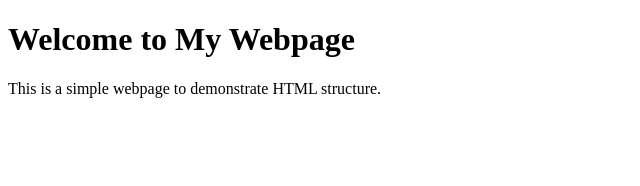
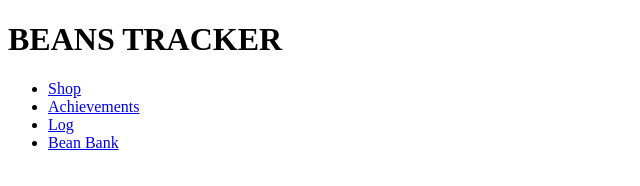
Before and after one commit to TrippyTippy127/beans-tracker, a plain HTML site: page index.html in a window 1280 px wide. Shown: the whole page, without its empty margins (0-640 px from the left). Drawn offline with Linux system fonts and the light colour scheme.

Commit message:
Added header and page links to index.html. Added page files.

```diff
--- a/index.html
+++ b/index.html
@@ -3,13 +3,23 @@
   <head>
     <meta charset="UTF-8">
     <meta name="viewport" content="width=device-width, initial-scale=1.0">
-    <title>My Webpage</title>
+    <title>Beans Tracker</title>
     <link rel="stylesheet" href="style.css"> <!--- Always have your stylesheet in the same folder as the HTML file you're working on to avoid more steps. -->
     <script src="script.js"></script> <!--- Always have your javascript file in the same folder as the HTML file you're working on to avoid more steps. -->
 </head>
 
   <body>
-    <h1>Welcome to My Webpage</h1>
-    <p>This is a simple webpage to demonstrate HTML structure.</p>
+    <!-- Header Section -->
+     <header>
+       <h1>BEANS TRACKER</h1>
+       <nav>
+        <ul>
+            <li><a href="shop.html">Shop</a></li>
+            <li><a href="achievements.html">Achievements</a></li>
+            <li><a href="log.html">Log</a></li>
+            <li><a href="bean-bank.html">Bean Bank</a></li>
+        </ul>
+       </nav>
+     </header>
   </body>
 </html>
```
Also changed, not shown: achievements.html (added), bean-bank.html (added), log.html (added), shop.html (added).
